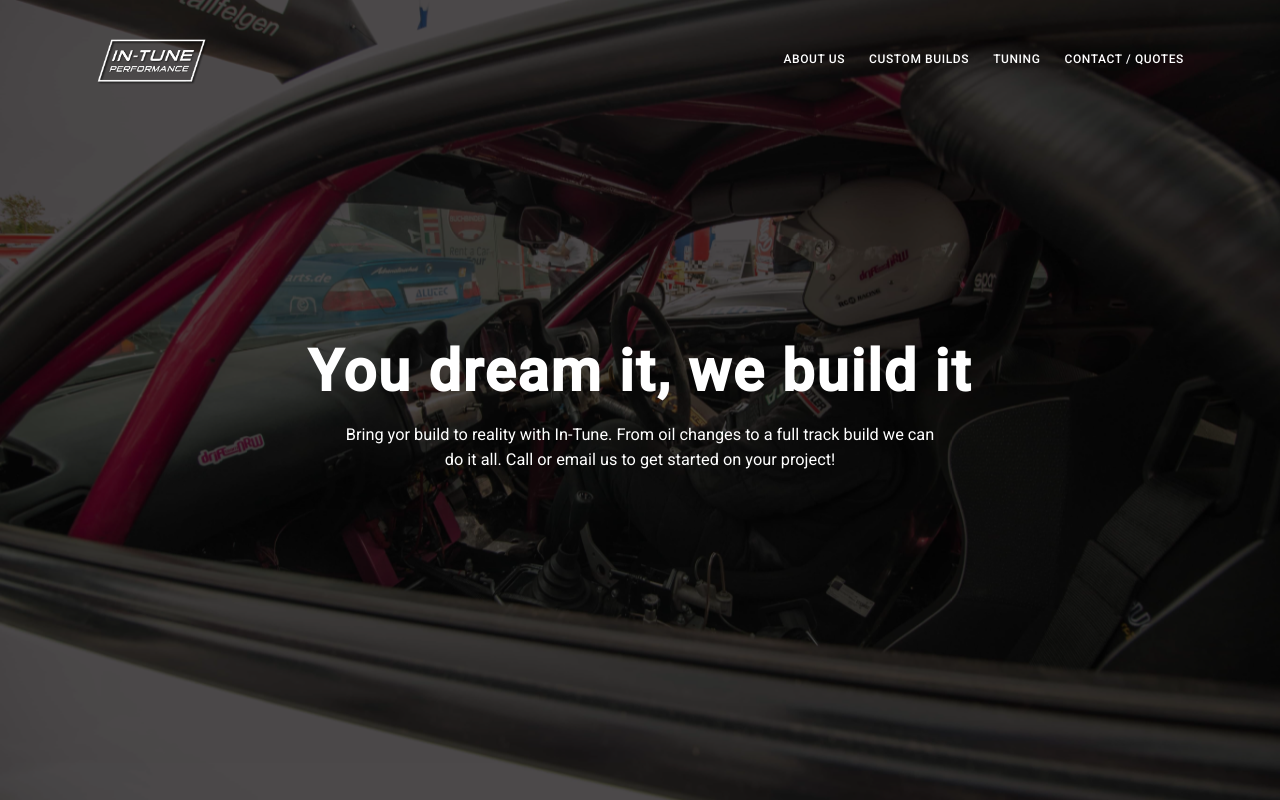
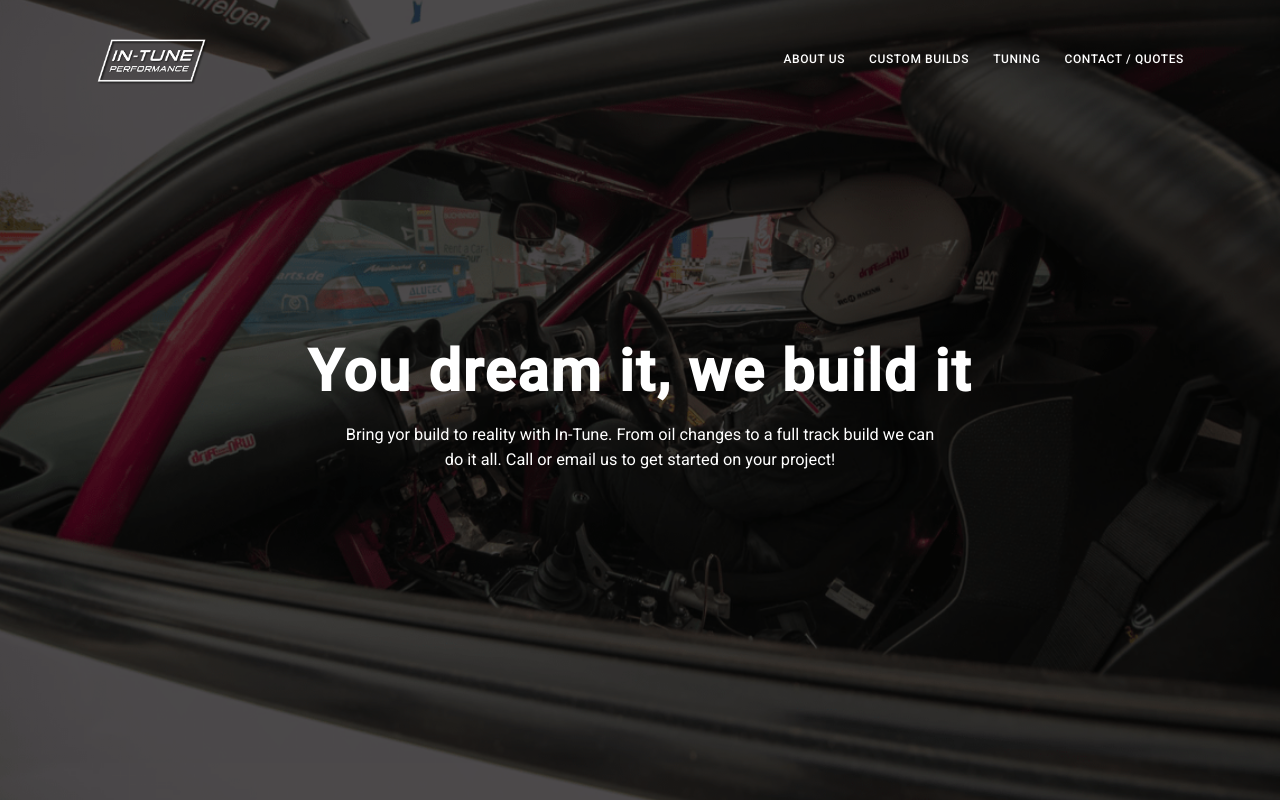
Before and after one commit to Jaesul/in-tune-automotive, a plain HTML site: page index.html in a window 1280 px wide. Drawn offline with Linux system fonts and the light colour scheme.

Commit message:
,fixed loading issues

```diff
--- a/main.css
+++ b/main.css
@@ -177,7 +177,7 @@ h1 {
 
 @media (min-width: 801px) {
     .parallax-contact {
-        background-image: url("imgs/contact.jpg");
+        background-image: url("imgs/contact.png");
         height: 100%;
         background-attachment: fixed;
         background-position: center;
@@ -195,8 +195,7 @@ h1 {
     }
 
     .parallax {
-        background-image: url("imgs/main.jpg");
-        height: 100%;
+        background-image: url("imgs/main.png");
         background-attachment: fixed;
         background-position: center;
         background-repeat: no-repeat;
```
Also changed, not shown: imgs/contact.jpg (deleted), imgs/contact.png (added), imgs/drift.jpg, imgs/main.jpg (deleted), imgs/main.png (added).
